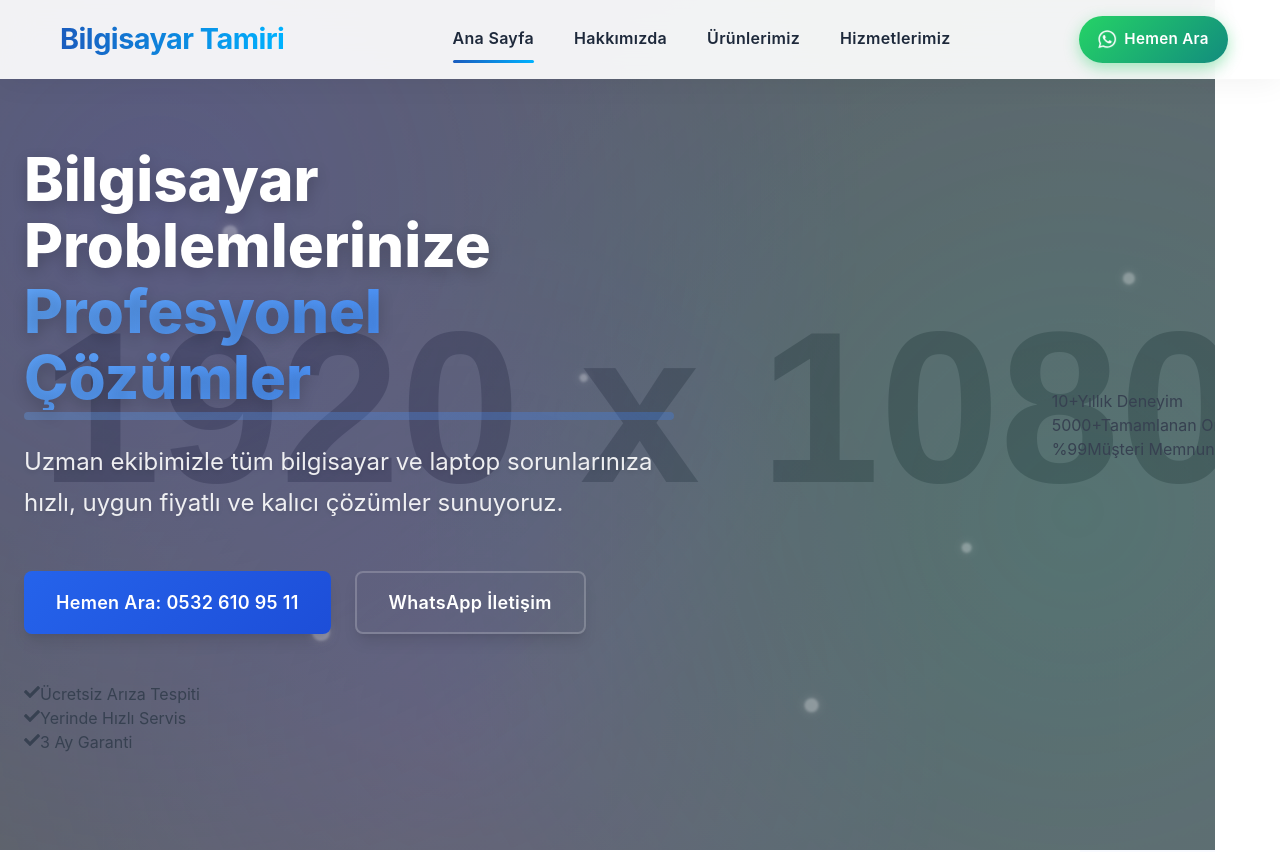
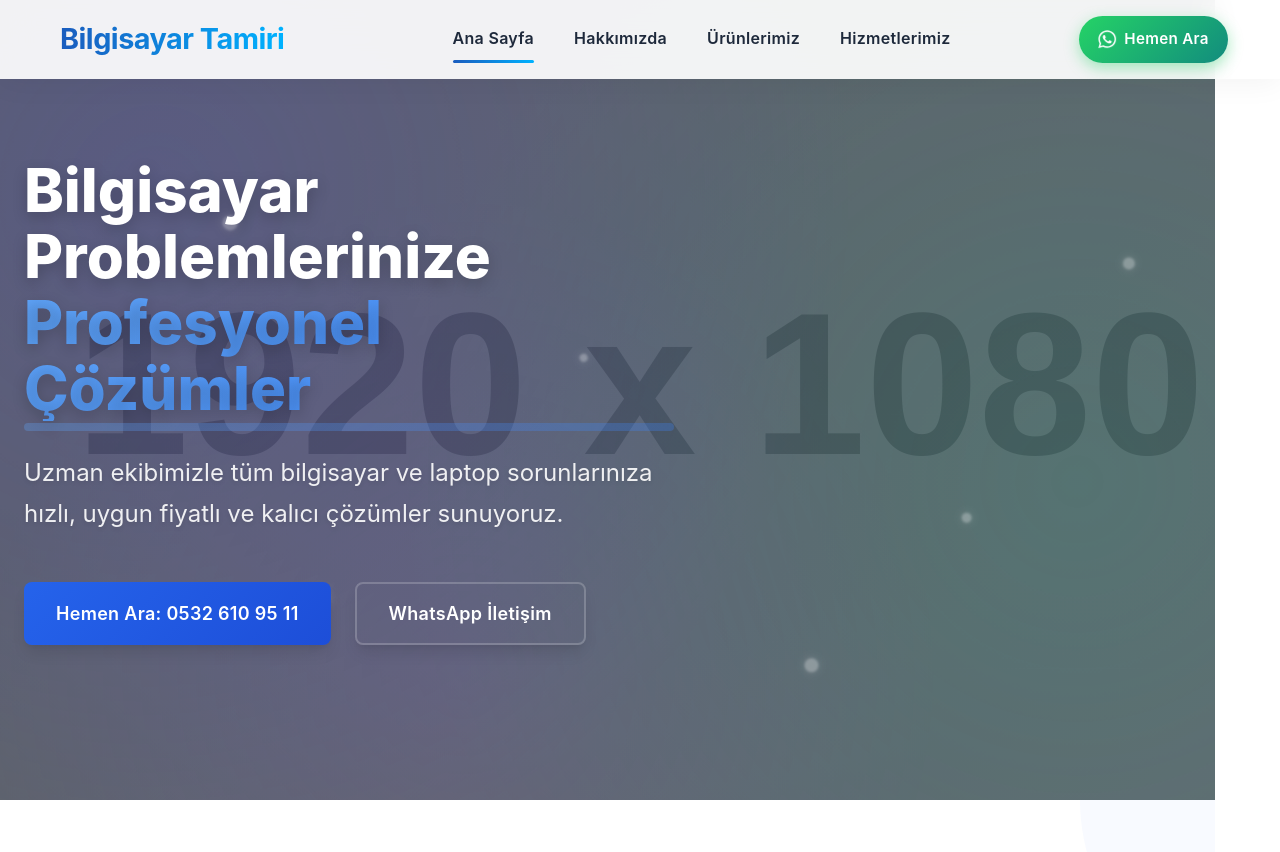
Before and after one commit to BurakBerksoy/Ustun-Bilgisayar-Web-App, a React (Vite) app in the folder frontend/: page / in a window 1280 px wide. Shown: the top 852 px of the page. Built offline with nearby package versions, Linux system fonts and the light colour scheme.

Commit message:
Footer ve HomePage bileşenlerinde güncelleme

```diff
--- a/frontend/src/components/Footer.jsx
+++ b/frontend/src/components/Footer.jsx
@@ -24,7 +24,7 @@ const Footer = () => {
             <div className="footer-contact">
               <div className="contact-item">
                 <FaMapMarkerAlt />
-                <span>Taksim Meydanı, Kocatepe, 34435 Beyoğlu/İstanbul</span>
+                <span>ALEMDAĞ CADDESİ, Rüzgarlı Sk. NO:3/A, 34460 Ümraniye/İstanbul</span>
               </div>
               <div className="contact-item">
                 <FaPhone />
@@ -32,7 +32,7 @@ const Footer = () => {
               </div>
               <div className="contact-item">
                 <FaEnvelope />
-                <a href="mailto:info@bilgisayartamiri.com">info@bilgisayartamiri.com</a>
+                <a href="mailto:üstünbilgisayar@bilgisayartamiri.com">üstünbilgisayar@bilgisayartamiri.com</a>
               </div>
             </div>
           </div>
--- a/frontend/src/pages/HomePage.jsx
+++ b/frontend/src/pages/HomePage.jsx
@@ -96,36 +96,6 @@ const HomePage = () => {
               <div className="hero-buttons">
                 <a href="tel:+905326109511" className="btn btn-primary">Hemen Ara: 0532 610 95 11</a>
                 <a href="https://api.whatsapp.com/send?phone=905326109511" className="btn btn-outline">WhatsApp İletişim</a>
-              </div>
-              <div className="hero-features">
-                <div className="hero-feature">
-                  <FaCheck className="feature-icon" />
-                  <span>Ücretsiz Arıza Tespiti</span>
-                </div>
-                <div className="hero-feature">
-                  <FaCheck className="feature-icon" />
-                  <span>Yerinde Hızlı Servis</span>
-                </div>
-                <div className="hero-feature">
-                  <FaCheck className="feature-icon" />
-                  <span>3 Ay Garanti</span>
-                </div>
-              </div>
-            </div>
-            <div className="hero-banner">
-              <div className="hero-stats">
-                <div className="stat-item">
-                  <span className="stat-number">10+</span>
-                  <span className="stat-text">Yıllık Deneyim</span>
-                </div>
-                <div className="stat-item">
-                  <span className="stat-number">5000+</span>
-                  <span className="stat-text">Tamamlanan Onarım</span>
-                </div>
-                <div className="stat-item">
-                  <span className="stat-number">%99</span>
-                  <span className="stat-text">Müşteri Memnuniyeti</span>
-                </div>
               </div>
             </div>
           </div>
```
